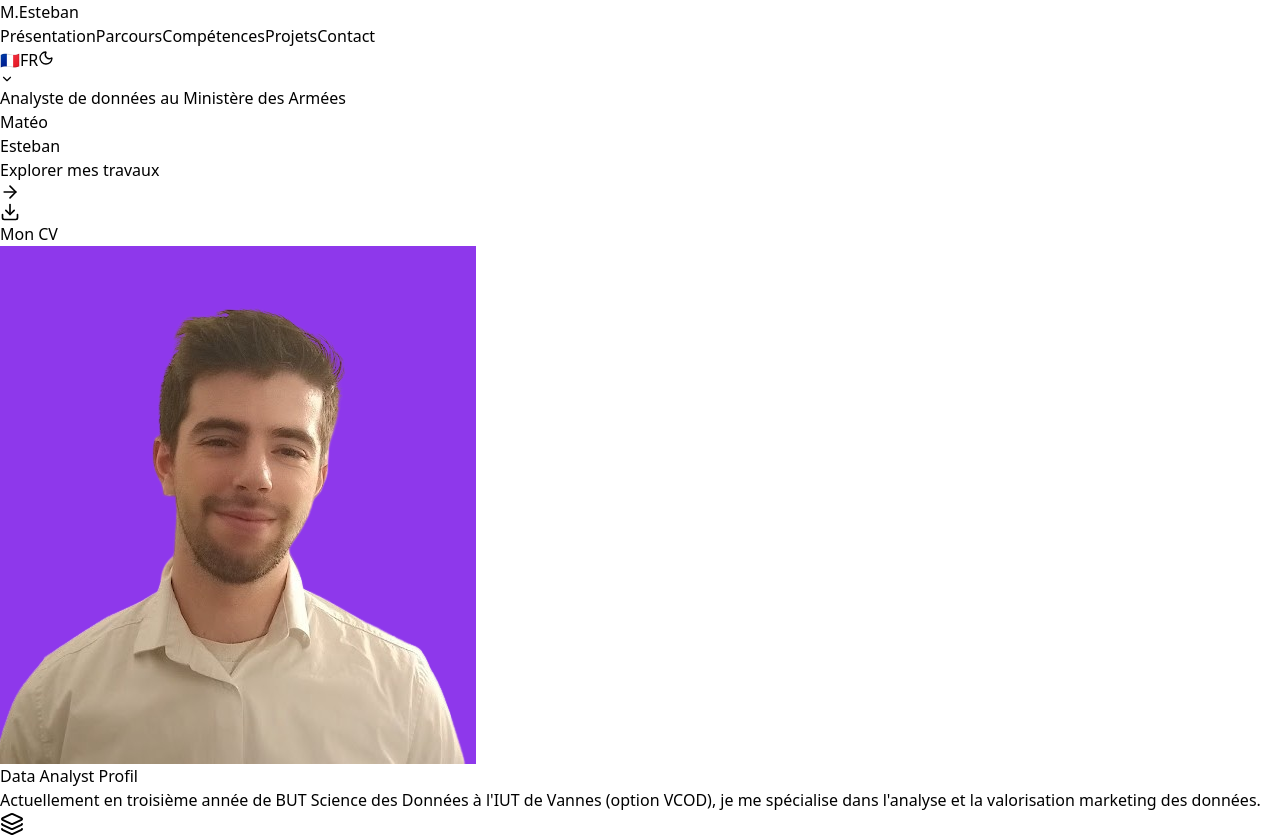
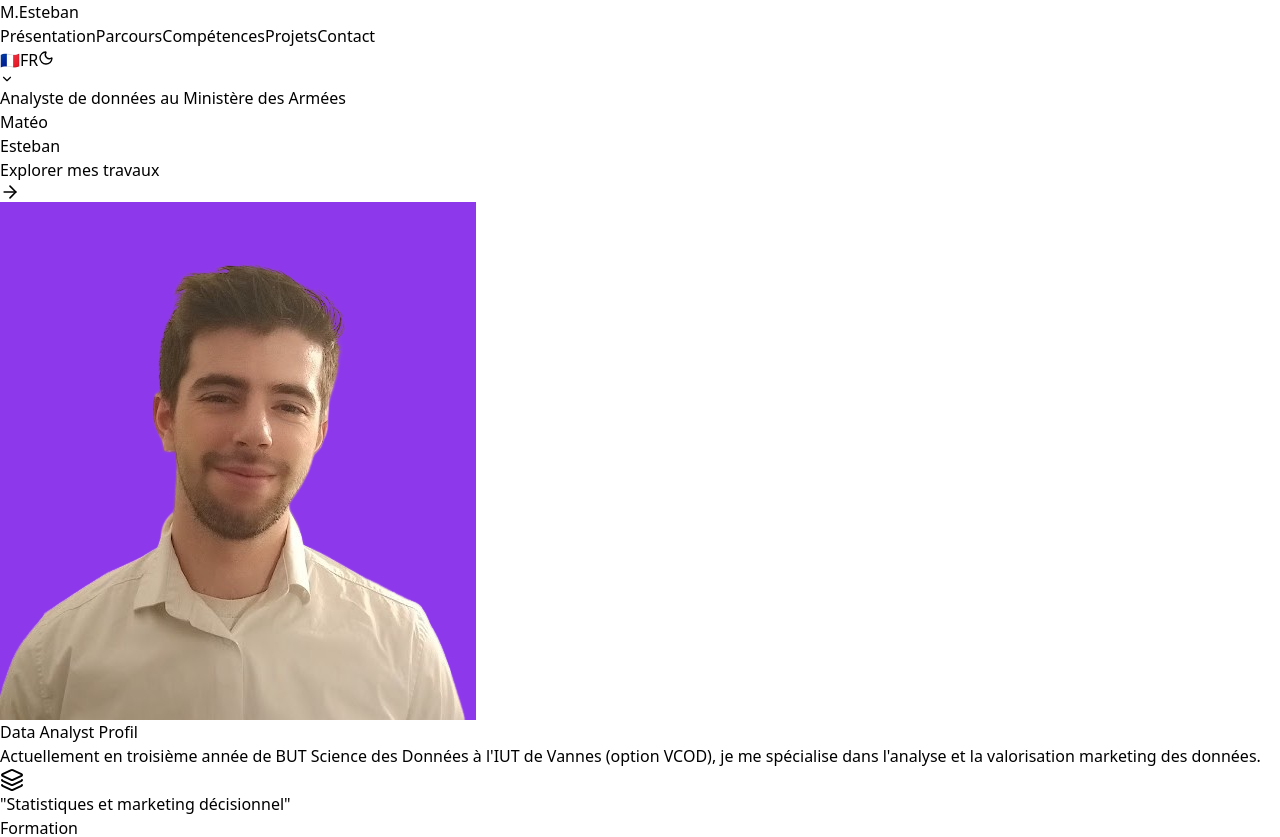
Before and after one commit to mat-esteban/portfolio_me, a React (Vite) app: page / in a window 1280 px wide. Shown: the top 837 px of the page. Built offline with nearby package versions, Linux system fonts and the light colour scheme.

Commit message:
Update App.jsx

```diff
--- a/src/App.jsx
+++ b/src/App.jsx
@@ -621,14 +621,11 @@ const Hero = ({ t, darkMode }) => (
             {t.hero.title} <br />
             <span className="text-transparent bg-clip-text bg-gradient-to-r from-purple-600 via-indigo-500 to-blue-500">{t.hero.subtitle}</span>
           </h1>
-          <div className="flex flex-wrap gap-4 justify-center md:justify-start">
-            <button onClick={(e) => smoothScrollTo(e, '#projects')} className={`group flex items-center gap-3 px-8 py-4 rounded-2xl font-black shadow-xl transition-all ${darkMode ? 'bg-white text-slate-900 hover:bg-slate-100' : 'bg-gray-900 text-white hover:bg-gray-800'}`}>
-              {t.hero.btnWork} <ArrowRight size={20} className="group-hover:translate-x-1 transition-transform" />
-            </button>
-            <a href={personalInfo.cv} target="_blank" rel="noreferrer" className={`flex items-center gap-3 px-8 py-4 border rounded-2xl font-black transition-all ${darkMode ? 'bg-slate-800 border-slate-700 text-white hover:bg-slate-700' : 'bg-white border-gray-200 text-gray-700 hover:border-purple-200 hover:text-purple-600 hover:bg-purple-50/30'}`}>
-              <Download size={20} /> {t.hero.btnCv}
-            </a>
-          </div>
+            <div className="flex flex-wrap gap-4 justify-center md:justify-start">
+              <button onClick={(e) => smoothScrollTo(e, '#projects')} className={`group flex items-center gap-3 px-8 py-4 rounded-2xl font-black shadow-xl transition-all ${darkMode ? 'bg-white text-slate-900 hover:bg-slate-100' : 'bg-gray-900 text-white hover:bg-gray-800'}`}>
+                {t.hero.btnWork} <ArrowRight size={20} className="group-hover:translate-x-1 transition-transform" />
+              </button>
+            </div>
         </div>
         <div className="relative shrink-0 order-first md:order-last">
           {/* EFFET DE LUEUR PULSÉE DERRIÈRE LE CADRE */}
```
